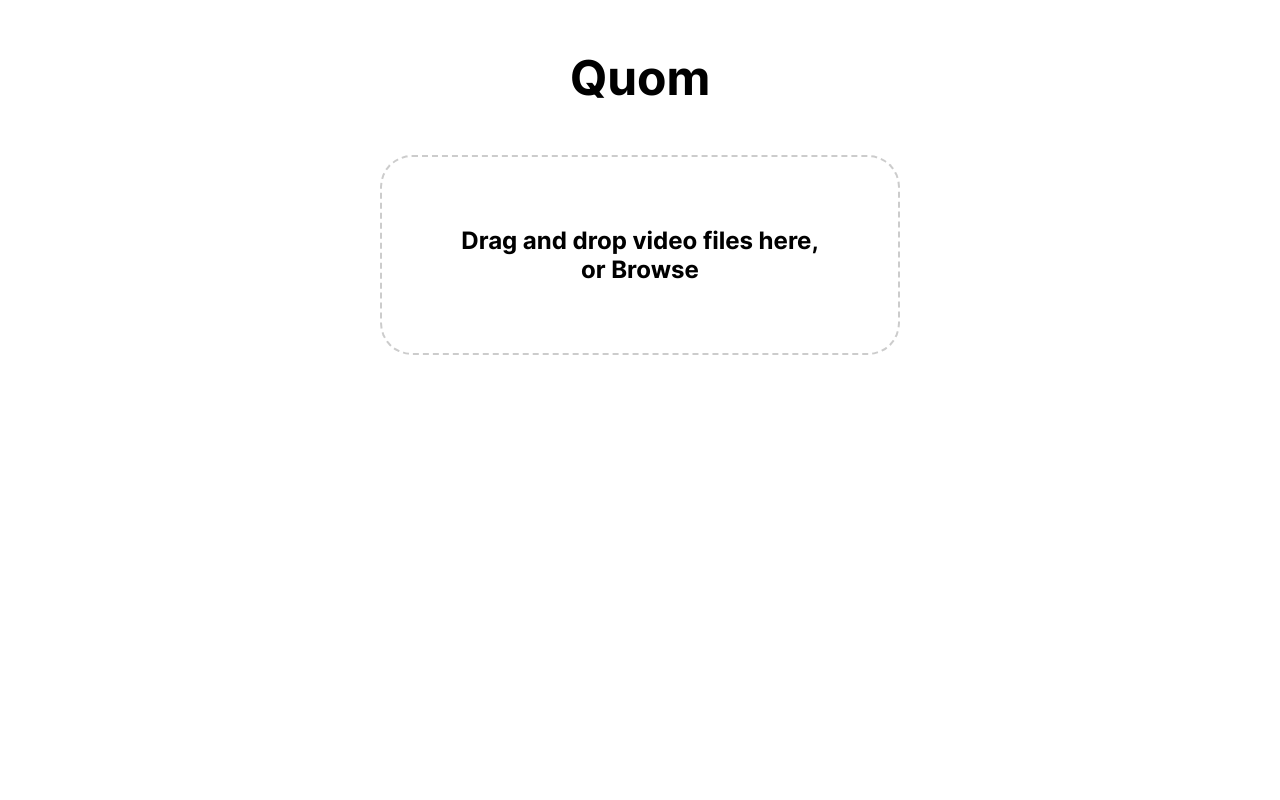
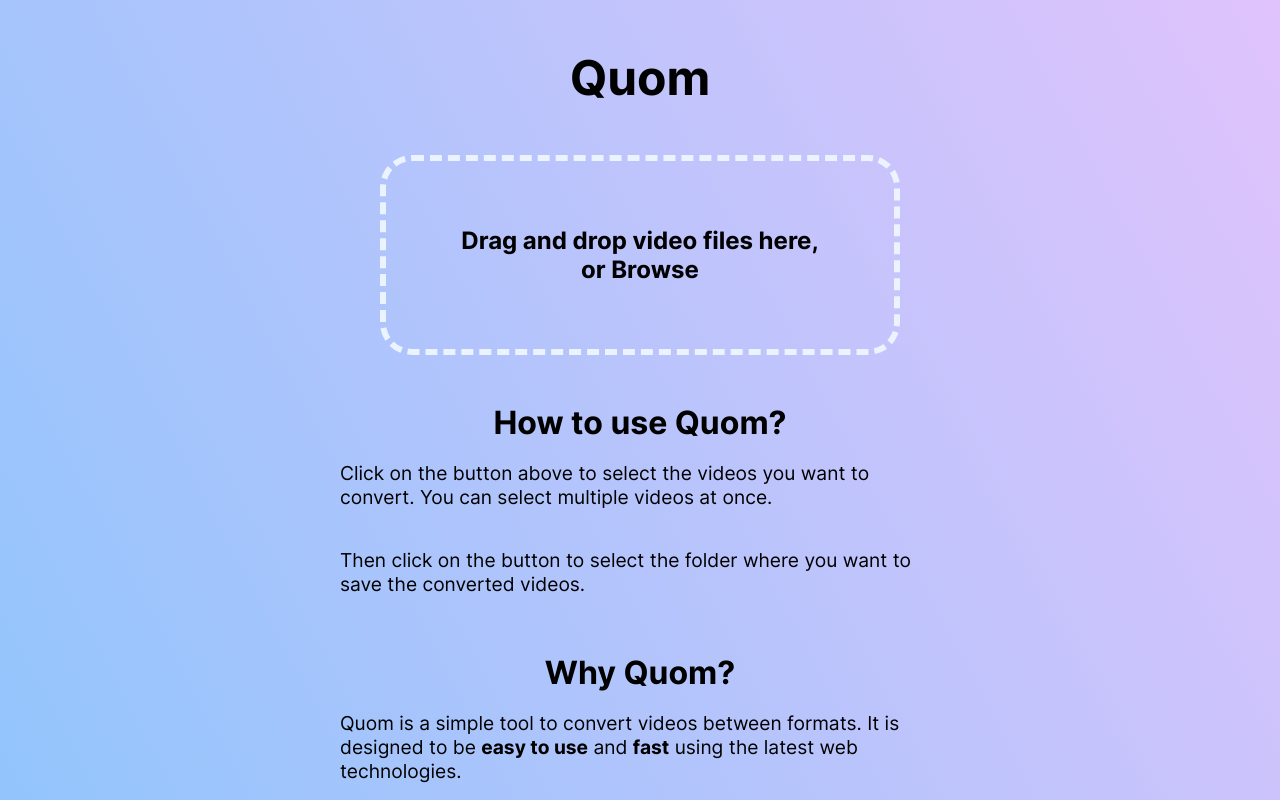
Before and after one commit to erwanvivien/quom, a SvelteKit app: page / in a window 1280 px wide. Shown: the top 800 px of the page. Built offline with nearby package versions, Linux system fonts and the light colour scheme.

Commit message:
feat: revamp the UI

```diff
--- a/src/components/main_screen.svelte
+++ b/src/components/main_screen.svelte
@@ -47,7 +47,7 @@
     align-items: center;
     justify-content: center;
 
-    border: 2px dashed #ccc;
+    border: 6px dashed #ebf3ff;
     border-radius: 2rem;
 
     text-align: center;
--- a/src/components/progress.svelte
+++ b/src/components/progress.svelte
@@ -21,8 +21,9 @@
     max-width: 600px;
     height: 3rem;
 
-    background-color: #89a1ff;
-    border-radius: 1.5rem;
+    background-color: #d4d3ff;
+    box-shadow: rgba(0, 0, 0, 0.16) 0px 1px 4px;
+    border-radius: 8px;
 
     font-family: 'Courier New', Courier, monospace;
     font-size: large;
--- /dev/null
+++ b/src/components/why_quom.svelte
@@ -0,0 +1,42 @@
+<div class="container">
+  <h3>How to use Quom?</h3>
+  <p>
+    Click on the button above to select the videos you want to convert. You can select multiple
+    videos at once.
+  </p>
+  <p>Then click on the button to select the folder where you want to save the converted videos.</p>
+  <p></p>
+
+  <h3>Why Quom?</h3>
+  <p>
+    Quom is a simple tool to convert videos between formats. It is designed to be <b>easy to use</b>
+    and
+    <b>fast</b> using the latest web technologies.
+  </p>
+  <p>
+    Quom allows you to convert multiple videos at once. It will never upload your videos to the
+    internet. Your videos are <b>safe</b> and will never leave your computer.
+  </p>
+</div>
+
+<style>
+  .container {
+    display: flex;
+    flex-direction: column;
+    align-items: center;
+    margin-block: 3rem;
+  }
+
+  .container > * {
+    max-width: 600px;
+    font-family: Inter;
+  }
+
+  h3 {
+    font-size: 2rem;
+  }
+
+  p {
+    font-size: 1.2rem;
+  }
+</style>
--- a/src/routes/main.svelte
+++ b/src/routes/main.svelte
@@ -4,6 +4,7 @@
   import { assertDefined, fileNameAndExtension, getSupportedVideoConfigs } from '$lib/utils';
   import MainScreen from '../components/main_screen.svelte';
   import Progress from '../components/progress.svelte';
+  import WhyQuom from '../components/why_quom.svelte';
   import Folder from '../components/svgs/folder.svelte';
 
   let files: FileList;
@@ -87,15 +88,17 @@
         <p>Select save folder</p>
         <Folder />
       </button>
+    {:else}
+      {#each files as file, index}
+        <Progress fileName={file.name} progress={statuses[index]} />
+      {/each}
     {/if}
-
-    {#each files as file, index}
-      <Progress fileName={file.name} progress={statuses[index]} />
-    {/each}
   </div>
 {:else}
   <MainScreen bind:files />
 {/if}
+
+<WhyQuom />
 
 <style>
   h1 {
@@ -123,8 +126,11 @@
     gap: 8px;
     padding: 15px 32px;
 
-    background-color: #04aa6d; /* Green */
+    background-color: #d4d3ff;
+    box-shadow: rgba(0, 0, 0, 0.16) 0px 1px 4px;
+
     border: none;
+    border-radius: 16px;
 
     font-family: Inter;
     font-size: 16px;
--- a/static/global.css
+++ b/static/global.css
@@ -2,8 +2,27 @@ html,
 body {
   padding: 0;
   margin: 0;
-  font-family: "Poppins", -apple-system, BlinkMacSystemFont, Segoe UI, Roboto,
-    Oxygen, Ubuntu, Cantarell, Fira Sans, Droid Sans, Helvetica Neue, sans-serif;
+  font-family:
+    'Poppins',
+    -apple-system,
+    BlinkMacSystemFont,
+    Segoe UI,
+    Roboto,
+    Oxygen,
+    Ubuntu,
+    Cantarell,
+    Fira Sans,
+    Droid Sans,
+    Helvetica Neue,
+    sans-serif;
+
+  display: flex;
+  justify-content: center;
+  min-height: 100vh;
+  min-width: 100vw;
+
+  background-color: #8ec5fc;
+  background-image: linear-gradient(62deg, #8ec5fc 0%, #e0c3fc 100%);
 }
 
 div,
```
